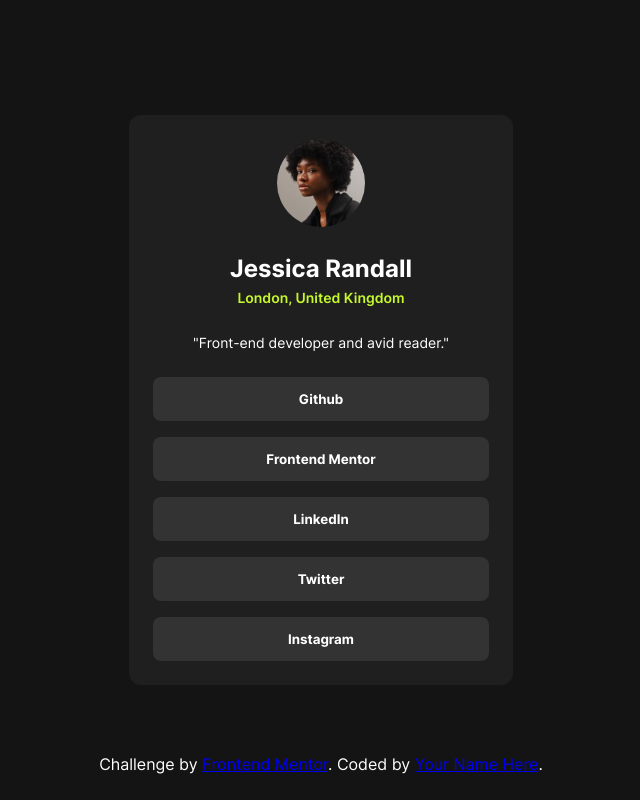
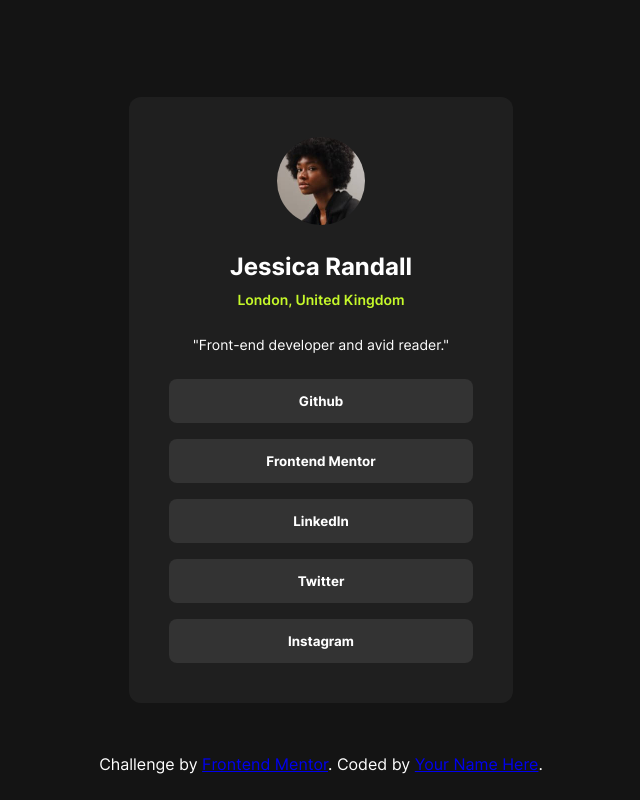
Before and after one commit to D0bbysocks/social-links-profile, a plain HTML site: page index.html in a window 1280 px wide. Shown: the whole page, without its empty margins (319-959 px from the left). Drawn offline with Linux system fonts and the light colour scheme.

Commit message:
first fix

```diff
--- a/style.css
+++ b/style.css
@@ -58,7 +58,7 @@ body {
     border-radius: var(--space-150);
     width: 327px;
     background-color: var(--grey-800);
-    padding: var(--space-300);
+    padding: var(--space-500);
 }
 
 .headshot {
@@ -77,6 +77,7 @@ body {
     color: var(--green);
     font-weight: 600;
     text-align: center;
+    margin-top: var(--space-50);
 }
 
 .job {
```
